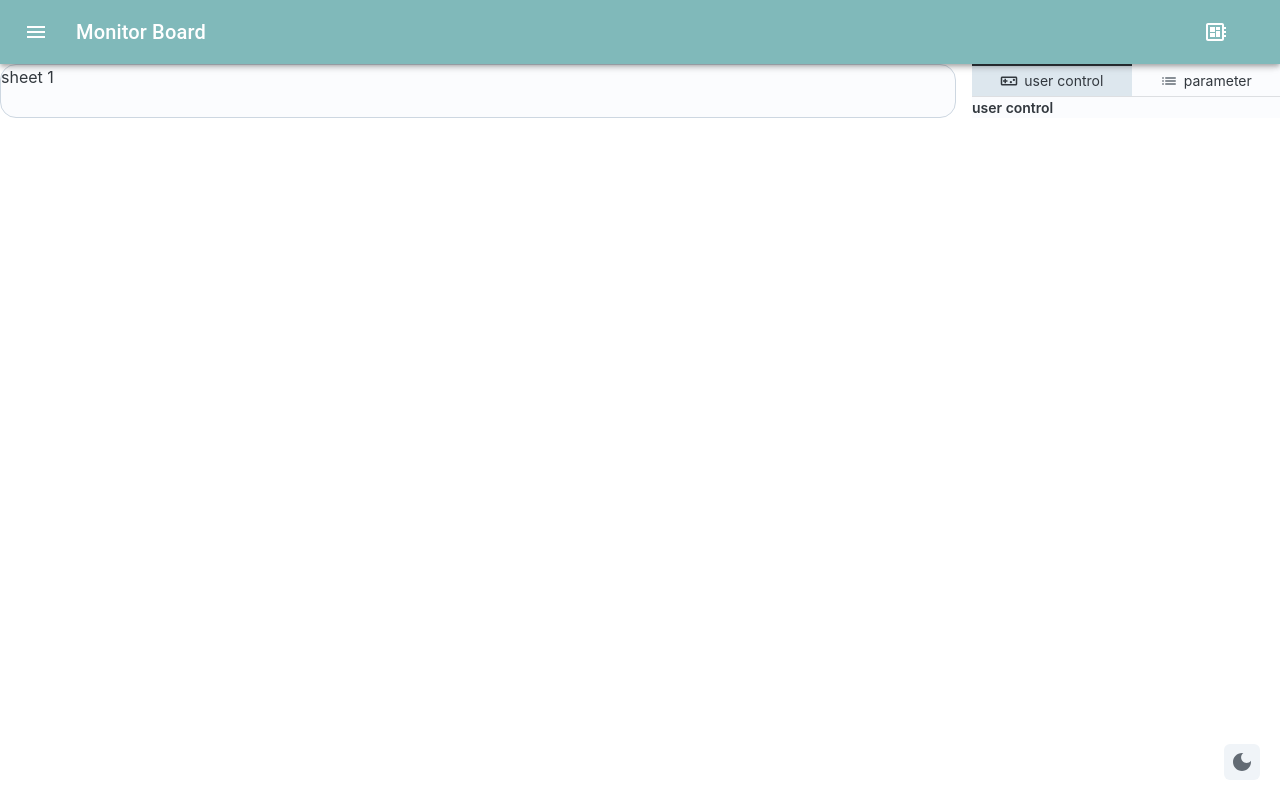
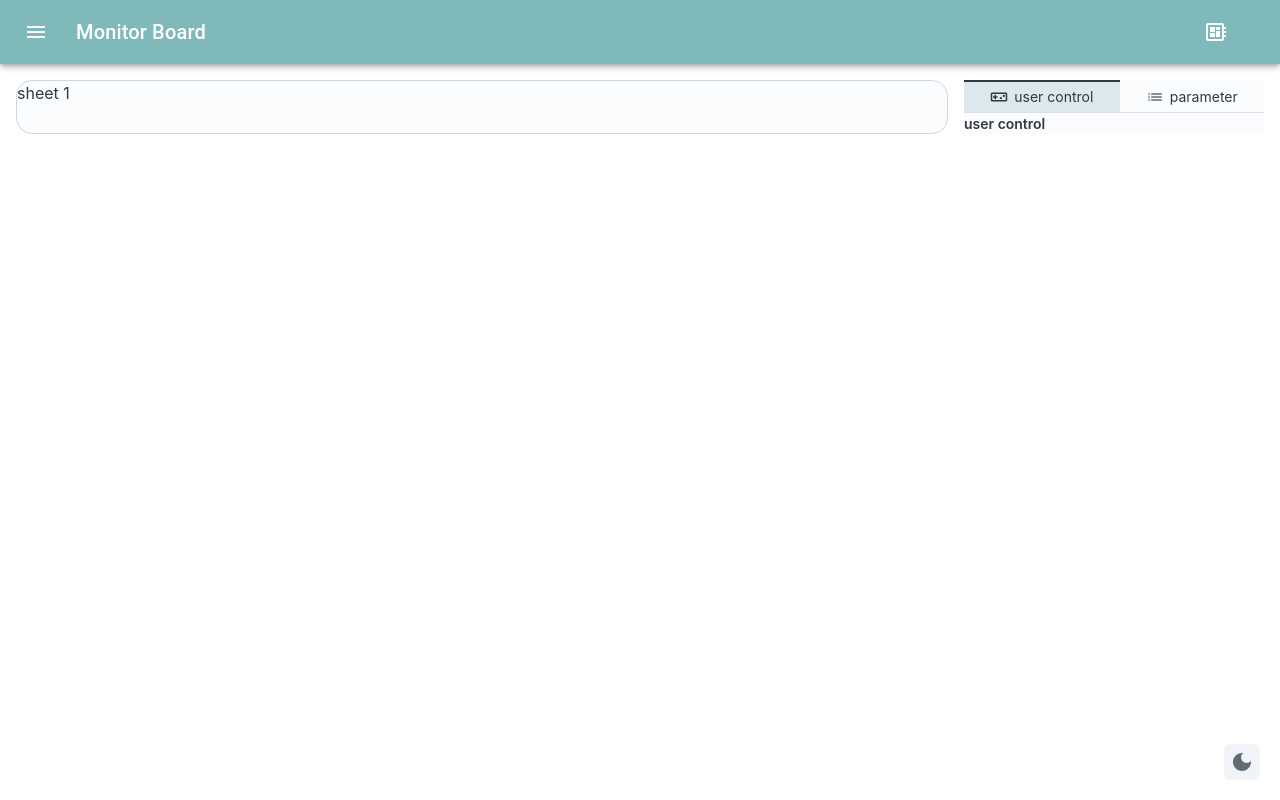
Before and after one commit to BlackTea12/mui_tutorial, a React (Create React App) app: page / in a window 1280 px wide. Built offline with nearby package versions, Linux system fonts and the light colour scheme.

Commit message:
padding added

```diff
--- a/src/App.js
+++ b/src/App.js
@@ -3,6 +3,7 @@ import { CssVarsProvider } from '@mui/joy';
 import CssBaseline from '@mui/joy/CssBaseline';
 
 import Home from './views/Home';
+import Box from '@mui/material/Box';
 import HideAppBar from './components/HideAppBar';
 import ModeToggleButton from './components/ModeToggleButton';
 
@@ -13,7 +14,9 @@ function App() {
     <CssVarsProvider>
       <ModeToggleButton />
       <CssBaseline />
-      <Home />
+      <Box sx={{ padding: 2}}>
+        <Home />
+      </Box>
     </CssVarsProvider>
     </main>
   );
```
